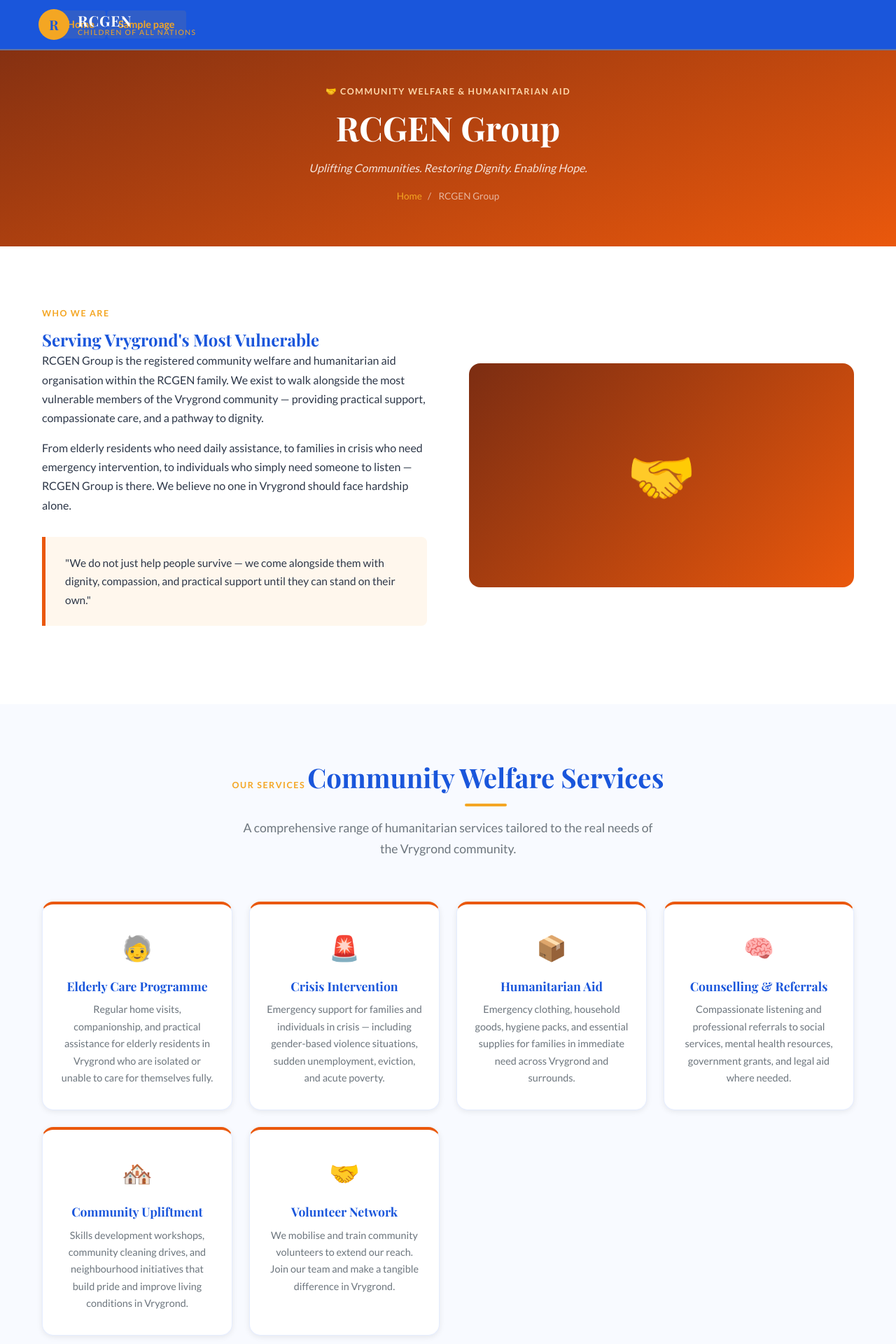
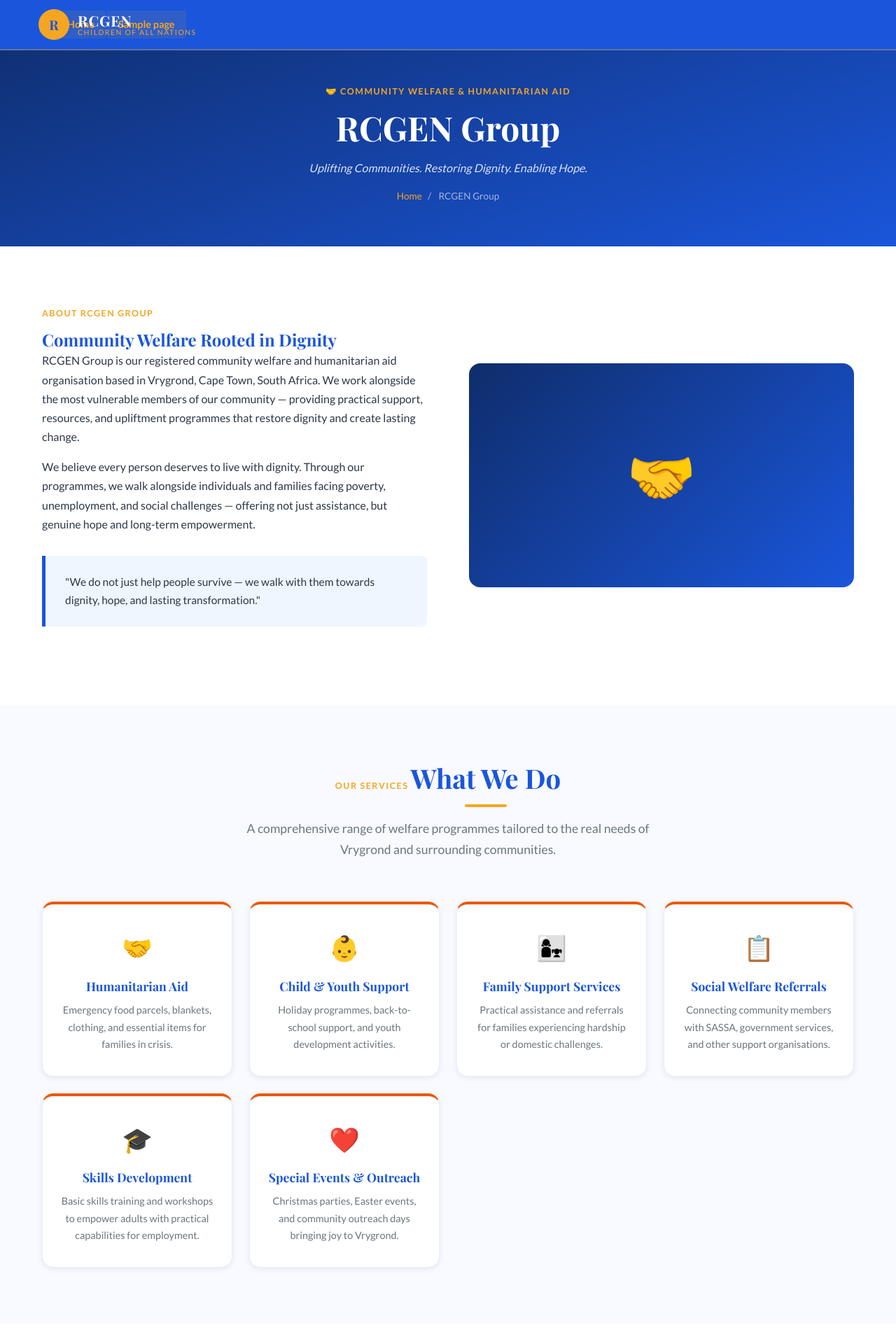
Before and after one commit to ghydalangul-tech/rcgen-global-app, a WordPress theme: template wp-content/themes/rcgen-theme/page-rcgen-group.php in a window 1280 px wide. Shown: the top 1920 px of the page at 70% size. Run offline with PHP 8.4 and a stand-in for WordPress, Linux system fonts and the light colour scheme; the site name, menu and one post (Sample post) are stand-ins, and other content is empty; some libraries are stand-ins or nearby versions.

Commit message:
Update org card descriptions and rewrite RCGEN Group page
front-page.php:
- Card 1 (Church): add Deuteronomy 6:6-7 reference to description
- Card 2 (Foundation): add "registered" to description
- Card 3 (Educare): update to "0-6 years" and "strong foundations"
- Card 4 (Group): update description to match spec (registered org, practical
  support, upliftment programmes, Vrygrond and surrounding areas)

page-rcgen-group.php: Full rewrite per spec:
- Hero: Royal Blue #1a56db (was orange) with subtitle
- Section 1: About RCGEN Group with revised text
- Section 2: 6 service cards — Humanitarian Aid, Child & Youth Support,
  Family Support Services, Social Welfare Referrals, Skills Development,
  Special Events & Outreach
- Section 3: Who We Serve (5 callout boxes covering poverty, food insecurity,
  access to services, domestic challenges, age/disability vulnerability)
- Section 4: Get Involved — 3 action boxes (Donate→/donations,
  Volunteer→/contact, Partner→/contact)
- Section 5: Contact (Vrygrond, info@rcgen.org.za, rcgen.org.za)

Page slug for WordPress: rcgen-group

https://claude.ai/code/session_018DBP7syWgekgUzncGgJvvn

```diff
--- a/wp-content/themes/rcgen-theme/page-rcgen-group.php
+++ b/wp-content/themes/rcgen-theme/page-rcgen-group.php
@@ -3,7 +3,6 @@
  * Template Name: RCGEN Group Page
  * Slug: rcgen-group  →  rcgen.org.za/rcgen-group/
  * Organisation: Community Welfare & Humanitarian Aid
- * (Previously called "NGN Help")
  *
  * @package rcgen-theme
  */
@@ -12,9 +11,9 @@ get_header();
 ?>
 
 <!-- ═══ PAGE HERO ═══════════════════════════════════════════════════════════ -->
-<div class="page-hero" style="background:linear-gradient(160deg,#7c2d12 0%,#ea580c 100%);">
+<div class="page-hero" style="background:linear-gradient(160deg,#0f2d6b 0%,#1a56db 100%);">
   <div class="container">
-    <span class="section-tag" style="color:#fed7aa;display:block;margin-bottom:10px;">
+    <span class="section-tag" style="color:var(--color-gold);display:block;margin-bottom:10px;">
       &#x1F91D; <?php esc_html_e( 'Community Welfare &amp; Humanitarian Aid', 'rcgen-theme' ); ?>
     </span>
     <h1><?php esc_html_e( 'RCGEN Group', 'rcgen-theme' ); ?></h1>
@@ -28,141 +27,175 @@ get_header();
   </div>
 </div>
 
-<!-- ═══ ABOUT ════════════════════════════════════════════════════════════════ -->
+<!-- ═══ SECTION 1: ABOUT ═════════════════════════════════════════════════════ -->
 <section class="page-section page-section--white">
   <div class="container">
     <div class="page-split">
       <div>
-        <span class="section-tag"><?php esc_html_e( 'Who We Are', 'rcgen-theme' ); ?></span>
-        <h2><?php esc_html_e( 'Serving Vrygrond\'s Most Vulnerable', 'rcgen-theme' ); ?></h2>
-        <p><?php esc_html_e( 'RCGEN Group is the registered community welfare and humanitarian aid organisation within the RCGEN family. We exist to walk alongside the most vulnerable members of the Vrygrond community — providing practical support, compassionate care, and a pathway to dignity.', 'rcgen-theme' ); ?></p>
-        <p><?php esc_html_e( 'From elderly residents who need daily assistance, to families in crisis who need emergency intervention, to individuals who simply need someone to listen — RCGEN Group is there. We believe no one in Vrygrond should face hardship alone.', 'rcgen-theme' ); ?></p>
-
-        <div class="callout-box" style="background:#fff7ed;border-left-color:var(--color-group);">
-          <p><?php esc_html_e( '"We do not just help people survive — we come alongside them with dignity, compassion, and practical support until they can stand on their own."', 'rcgen-theme' ); ?></p>
+        <span class="section-tag"><?php esc_html_e( 'About RCGEN Group', 'rcgen-theme' ); ?></span>
+        <h2><?php esc_html_e( 'Community Welfare Rooted in Dignity', 'rcgen-theme' ); ?></h2>
+        <p><?php esc_html_e( 'RCGEN Group is our registered community welfare and humanitarian aid organisation based in Vrygrond, Cape Town, South Africa. We work alongside the most vulnerable members of our community — providing practical support, resources, and upliftment programmes that restore dignity and create lasting change.', 'rcgen-theme' ); ?></p>
+        <p><?php esc_html_e( 'We believe every person deserves to live with dignity. Through our programmes, we walk alongside individuals and families facing poverty, unemployment, and social challenges — offering not just assistance, but genuine hope and long-term empowerment.', 'rcgen-theme' ); ?></p>
+        <div class="callout-box" style="background:#eff6ff;border-left-color:var(--color-navy);">
+          <p><?php esc_html_e( '"We do not just help people survive — we walk with them towards dignity, hope, and lasting transformation."', 'rcgen-theme' ); ?></p>
         </div>
       </div>
-      <div class="page-split-img" aria-hidden="true" style="background:linear-gradient(135deg,#7c2d12,#ea580c);">&#x1F91D;</div>
+      <div class="page-split-img" aria-hidden="true" style="background:linear-gradient(135deg,#0f2d6b,#1a56db);">&#x1F91D;</div>
     </div>
   </div>
 </section>
 
-<!-- ═══ SERVICES ════════════════════════════════════════════════════════════ -->
+<!-- ═══ SECTION 2: WHAT WE DO ════════════════════════════════════════════════ -->
 <section class="page-section page-section--blue">
   <div class="container">
     <div class="section-header fade-in">
       <span class="section-tag"><?php esc_html_e( 'Our Services', 'rcgen-theme' ); ?></span>
-      <h2><?php esc_html_e( 'Community Welfare Services', 'rcgen-theme' ); ?></h2>
-      <p><?php esc_html_e( 'A comprehensive range of humanitarian services tailored to the real needs of the Vrygrond community.', 'rcgen-theme' ); ?></p>
+      <h2><?php esc_html_e( 'What We Do', 'rcgen-theme' ); ?></h2>
+      <p><?php esc_html_e( 'A comprehensive range of welfare programmes tailored to the real needs of Vrygrond and surrounding communities.', 'rcgen-theme' ); ?></p>
     </div>
     <div class="services-grid">
 
       <div class="service-card service-card--group fade-in">
-        <span class="service-icon">&#x1F9D3;</span>
-        <h4><?php esc_html_e( 'Elderly Care Programme', 'rcgen-theme' ); ?></h4>
-        <p><?php esc_html_e( 'Regular home visits, companionship, and practical assistance for elderly residents in Vrygrond who are isolated or unable to care for themselves fully.', 'rcgen-theme' ); ?></p>
+        <span class="service-icon">&#x1F91D;</span>
+        <h4><?php esc_html_e( 'Humanitarian Aid', 'rcgen-theme' ); ?></h4>
+        <p><?php esc_html_e( 'Emergency food parcels, blankets, clothing, and essential items for families in crisis.', 'rcgen-theme' ); ?></p>
       </div>
 
       <div class="service-card service-card--group fade-in fade-in-delay-1">
-        <span class="service-icon">&#x1F6A8;</span>
-        <h4><?php esc_html_e( 'Crisis Intervention', 'rcgen-theme' ); ?></h4>
-        <p><?php esc_html_e( 'Emergency support for families and individuals in crisis — including gender-based violence situations, sudden unemployment, eviction, and acute poverty.', 'rcgen-theme' ); ?></p>
+        <span class="service-icon">&#x1F476;</span>
+        <h4><?php esc_html_e( 'Child &amp; Youth Support', 'rcgen-theme' ); ?></h4>
+        <p><?php esc_html_e( 'Holiday programmes, back-to-school support, and youth development activities.', 'rcgen-theme' ); ?></p>
       </div>
 
       <div class="service-card service-card--group fade-in fade-in-delay-2">
-        <span class="service-icon">&#x1F4E6;</span>
-        <h4><?php esc_html_e( 'Humanitarian Aid', 'rcgen-theme' ); ?></h4>
-        <p><?php esc_html_e( 'Emergency clothing, household goods, hygiene packs, and essential supplies for families in immediate need across Vrygrond and surrounds.', 'rcgen-theme' ); ?></p>
+        <span class="service-icon">&#x1F469;&#x200D;&#x1F467;</span>
+        <h4><?php esc_html_e( 'Family Support Services', 'rcgen-theme' ); ?></h4>
+        <p><?php esc_html_e( 'Practical assistance and referrals for families experiencing hardship or domestic challenges.', 'rcgen-theme' ); ?></p>
       </div>
 
       <div class="service-card service-card--group fade-in fade-in-delay-3">
-        <span class="service-icon">&#x1F9E0;</span>
-        <h4><?php esc_html_e( 'Counselling &amp; Referrals', 'rcgen-theme' ); ?></h4>
-        <p><?php esc_html_e( 'Compassionate listening and professional referrals to social services, mental health resources, government grants, and legal aid where needed.', 'rcgen-theme' ); ?></p>
+        <span class="service-icon">&#x1F4CB;</span>
+        <h4><?php esc_html_e( 'Social Welfare Referrals', 'rcgen-theme' ); ?></h4>
+        <p><?php esc_html_e( 'Connecting community members with SASSA, government services, and other support organisations.', 'rcgen-theme' ); ?></p>
       </div>
 
       <div class="service-card service-card--group fade-in">
-        <span class="service-icon">&#x1F3D8;&#xFE0F;</span>
-        <h4><?php esc_html_e( 'Community Upliftment', 'rcgen-theme' ); ?></h4>
-        <p><?php esc_html_e( 'Skills development workshops, community cleaning drives, and neighbourhood initiatives that build pride and improve living conditions in Vrygrond.', 'rcgen-theme' ); ?></p>
+        <span class="service-icon">&#x1F393;</span>
+        <h4><?php esc_html_e( 'Skills Development', 'rcgen-theme' ); ?></h4>
+        <p><?php esc_html_e( 'Basic skills training and workshops to empower adults with practical capabilities for employment.', 'rcgen-theme' ); ?></p>
       </div>
 
       <div class="service-card service-card--group fade-in fade-in-delay-1">
-        <span class="service-icon">&#x1F91D;</span>
-        <h4><?php esc_html_e( 'Volunteer Network', 'rcgen-theme' ); ?></h4>
-        <p><?php esc_html_e( 'We mobilise and train community volunteers to extend our reach. Join our team and make a tangible difference in Vrygrond.', 'rcgen-theme' ); ?></p>
+        <span class="service-icon">&#x2764;&#xFE0F;</span>
+        <h4><?php esc_html_e( 'Special Events &amp; Outreach', 'rcgen-theme' ); ?></h4>
+        <p><?php esc_html_e( 'Christmas parties, Easter events, and community outreach days bringing joy to Vrygrond.', 'rcgen-theme' ); ?></p>
       </div>
 
     </div>
   </div>
 </section>
 
-<!-- ═══ ELDERLY CARE DETAIL ══════════════════════════════════════════════════ -->
+<!-- ═══ SECTION 3: WHO WE SERVE ══════════════════════════════════════════════ -->
 <section class="page-section page-section--white">
-  <div class="container">
-    <div class="page-split reverse">
-      <div class="page-split-img" aria-hidden="true" style="background:linear-gradient(135deg,#ea580c,#f97316);">&#x1F9D3;</div>
-      <div>
-        <span class="section-tag"><?php esc_html_e( 'Elderly Care', 'rcgen-theme' ); ?></span>
-        <h2><?php esc_html_e( 'Honouring Our Elders in Vrygrond', 'rcgen-theme' ); ?></h2>
-        <p><?php esc_html_e( 'Many elderly residents in Vrygrond live alone, with limited mobility, and without family nearby. RCGEN Group\'s elderly care programme is designed to change that — one visit at a time.', 'rcgen-theme' ); ?></p>
-        <div class="steps-list">
-          <div class="step-item">
-            <div class="step-num" style="background:var(--color-group);">&#x2714;</div>
-            <div class="step-body">
-              <h4><?php esc_html_e( 'Regular Home Visits', 'rcgen-theme' ); ?></h4>
-              <p><?php esc_html_e( 'Trained volunteers visit elderly community members at home — checking on their wellbeing, helping with tasks, and providing companionship.', 'rcgen-theme' ); ?></p>
-            </div>
-          </div>
-          <div class="step-item">
-            <div class="step-num" style="background:var(--color-group);">&#x2714;</div>
-            <div class="step-body">
-              <h4><?php esc_html_e( 'Welfare Grant Assistance', 'rcgen-theme' ); ?></h4>
-              <p><?php esc_html_e( 'We help elderly residents navigate SASSA grant applications and access the government support they are entitled to.', 'rcgen-theme' ); ?></p>
-            </div>
-          </div>
-          <div class="step-item">
-            <div class="step-num" style="background:var(--color-group);">&#x2714;</div>
-            <div class="step-body">
-              <h4><?php esc_html_e( 'Meals &amp; Essentials', 'rcgen-theme' ); ?></h4>
-              <p><?php esc_html_e( 'In partnership with RCGEN Foundation, elderly residents are prioritised for food parcels and meal deliveries.', 'rcgen-theme' ); ?></p>
-            </div>
-          </div>
-        </div>
+  <div class="container" style="max-width:860px;">
+    <div class="section-header fade-in">
+      <span class="section-tag"><?php esc_html_e( 'Our Community', 'rcgen-theme' ); ?></span>
+      <h2><?php esc_html_e( 'Who We Serve', 'rcgen-theme' ); ?></h2>
+      <p><?php esc_html_e( 'We serve children, youth, adults, and the elderly in Vrygrond and surrounding areas who face:', 'rcgen-theme' ); ?></p>
+    </div>
+    <div class="grid-2 fade-in" style="gap:20px;margin-top:32px;">
+      <div class="callout-box" style="background:#eff6ff;border-left-color:var(--color-navy);">
+        <p>&#x1F4B8; <strong><?php esc_html_e( 'Poverty &amp; Unemployment', 'rcgen-theme' ); ?></strong><br>
+        <?php esc_html_e( 'Families and individuals without income or economic stability.', 'rcgen-theme' ); ?></p>
+      </div>
+      <div class="callout-box" style="background:#eff6ff;border-left-color:var(--color-navy);">
+        <p>&#x1F371; <strong><?php esc_html_e( 'Food Insecurity', 'rcgen-theme' ); ?></strong><br>
+        <?php esc_html_e( 'Children and families who do not have enough to eat.', 'rcgen-theme' ); ?></p>
+      </div>
+      <div class="callout-box" style="background:#eff6ff;border-left-color:var(--color-navy);">
+        <p>&#x1F6AB; <strong><?php esc_html_e( 'Lack of Access to Services', 'rcgen-theme' ); ?></strong><br>
+        <?php esc_html_e( 'People who struggle to navigate government services and grants.', 'rcgen-theme' ); ?></p>
+      </div>
+      <div class="callout-box" style="background:#eff6ff;border-left-color:var(--color-navy);">
+        <p>&#x1F3E0; <strong><?php esc_html_e( 'Domestic &amp; Social Challenges', 'rcgen-theme' ); ?></strong><br>
+        <?php esc_html_e( 'Families experiencing GBV, crisis situations, or social breakdown.', 'rcgen-theme' ); ?></p>
+      </div>
+      <div class="callout-box" style="background:#eff6ff;border-left-color:var(--color-navy);">
+        <p>&#x1F9D3; <strong><?php esc_html_e( 'Vulnerability Due to Age or Disability', 'rcgen-theme' ); ?></strong><br>
+        <?php esc_html_e( 'Elderly residents and people with disabilities who need extra care and support.', 'rcgen-theme' ); ?></p>
       </div>
     </div>
   </div>
 </section>
 
-<!-- ═══ HOW TO GET HELP / VOLUNTEER ═════════════════════════════════════════ -->
+<!-- ═══ SECTION 4: GET INVOLVED ══════════════════════════════════════════════ -->
 <section class="page-section page-section--blue">
-  <div class="container" style="max-width:860px;">
-    <div class="grid-2" style="gap:40px;margin-top:0;">
-      <div class="fade-in">
-        <h3 style="color:var(--color-group);margin-bottom:16px;">&#x1F198; <?php esc_html_e( 'Need Help?', 'rcgen-theme' ); ?></h3>
-        <p><?php esc_html_e( 'If you or someone you know in Vrygrond needs community welfare support, please reach out to us. We treat all enquiries with confidentiality and compassion.', 'rcgen-theme' ); ?></p>
-        <p><?php esc_html_e( 'No situation is too small or too big. We are here to help.', 'rcgen-theme' ); ?></p>
-        <a href="<?php echo esc_url( home_url( '/contact' ) ); ?>" class="btn btn-navy" style="margin-top:8px;">
-          <?php esc_html_e( 'Contact RCGEN Group', 'rcgen-theme' ); ?>
+  <div class="container">
+    <div class="section-header fade-in">
+      <span class="section-tag"><?php esc_html_e( 'Get Involved', 'rcgen-theme' ); ?></span>
+      <h2><?php esc_html_e( 'Make a Difference Today', 'rcgen-theme' ); ?></h2>
+      <p><?php esc_html_e( 'There are many ways to support RCGEN Group and the vulnerable people of Vrygrond.', 'rcgen-theme' ); ?></p>
+    </div>
+    <div class="services-grid" style="grid-template-columns:repeat(auto-fit,minmax(260px,1fr));">
+
+      <div class="service-card fade-in" style="border-top:4px solid var(--color-gold);display:flex;flex-direction:column;">
+        <span class="service-icon">&#x2764;&#xFE0F;</span>
+        <h4><?php esc_html_e( 'Donate', 'rcgen-theme' ); ?></h4>
+        <p style="flex:1;"><?php esc_html_e( 'Your financial gift directly funds our humanitarian programmes — from emergency aid parcels to youth development.', 'rcgen-theme' ); ?></p>
+        <a href="<?php echo esc_url( home_url( '/donations' ) ); ?>" class="btn btn-primary" style="margin-top:20px;text-align:center;">
+          <?php esc_html_e( 'Donate Now', 'rcgen-theme' ); ?>
         </a>
       </div>
-      <div class="fade-in fade-in-delay-1">
-        <h3 style="color:var(--color-group);margin-bottom:16px;">&#x1F91D; <?php esc_html_e( 'Want to Volunteer?', 'rcgen-theme' ); ?></h3>
-        <p><?php esc_html_e( 'We are always looking for compassionate, committed community members to join our volunteer team. Whether you have a few hours a week or can commit to regular service — we have a place for you.', 'rcgen-theme' ); ?></p>
-        <p><?php esc_html_e( 'No qualifications needed — just a heart for your community.', 'rcgen-theme' ); ?></p>
-        <a href="<?php echo esc_url( home_url( '/survey' ) ); ?>" class="btn btn-navy" style="margin-top:8px;">
-          <?php esc_html_e( 'Register as Volunteer', 'rcgen-theme' ); ?>
+
+      <div class="service-card fade-in fade-in-delay-1" style="border-top:4px solid var(--color-navy);display:flex;flex-direction:column;">
+        <span class="service-icon">&#x1F64C;</span>
+        <h4><?php esc_html_e( 'Volunteer', 'rcgen-theme' ); ?></h4>
+        <p style="flex:1;"><?php esc_html_e( 'Give your time and skills to help transform lives in Vrygrond. No experience needed — just a willing heart.', 'rcgen-theme' ); ?></p>
+        <a href="<?php echo esc_url( home_url( '/contact' ) ); ?>" class="btn btn-navy" style="margin-top:20px;text-align:center;">
+          <?php esc_html_e( 'Contact Us', 'rcgen-theme' ); ?>
         </a>
       </div>
+
+      <div class="service-card fade-in fade-in-delay-2" style="border-top:4px solid #16a34a;display:flex;flex-direction:column;">
+        <span class="service-icon">&#x1F91D;</span>
+        <h4><?php esc_html_e( 'Partner With Us', 'rcgen-theme' ); ?></h4>
+        <p style="flex:1;"><?php esc_html_e( 'Churches, businesses, and organisations — let\'s work together to multiply our impact in Vrygrond and beyond.', 'rcgen-theme' ); ?></p>
+        <a href="<?php echo esc_url( home_url( '/contact' ) ); ?>" class="btn btn-outline" style="margin-top:20px;text-align:center;">
+          <?php esc_html_e( 'Contact Us', 'rcgen-theme' ); ?>
+        </a>
+      </div>
+
     </div>
   </div>
 </section>
 
+<!-- ═══ SECTION 5: CONTACT ════════════════════════════════════════════════════ -->
+<section class="page-section page-section--white">
+  <div class="container" style="max-width:680px;text-align:center;">
+    <div class="section-header fade-in">
+      <span class="section-tag"><?php esc_html_e( 'Reach Out', 'rcgen-theme' ); ?></span>
+      <h2><?php esc_html_e( 'Contact RCGEN Group', 'rcgen-theme' ); ?></h2>
+    </div>
+    <div class="callout-box fade-in" style="background:#eff6ff;border-left-color:var(--color-navy);text-align:left;margin-top:32px;">
+      <p style="font-size:1rem;line-height:1.9;">
+        <strong><?php esc_html_e( 'RCGEN Group', 'rcgen-theme' ); ?></strong><br>
+        &#x1F4CD; <?php esc_html_e( 'Vrygrond, Cape Town', 'rcgen-theme' ); ?><br>
+        <?php esc_html_e( 'Western Cape, South Africa', 'rcgen-theme' ); ?><br>
+        &#x2709; <a href="mailto:info@rcgen.org.za">info@rcgen.org.za</a><br>
+        &#x1F310; <a href="https://rcgen.org.za">rcgen.org.za</a>
+      </p>
+    </div>
+    <p class="fade-in" style="margin-top:24px;color:#6b7280;font-size:0.9rem;">
+      <?php esc_html_e( 'We respond to all messages within 24–48 hours on weekdays. For urgent welfare matters, please email us directly.', 'rcgen-theme' ); ?>
+    </p>
+  </div>
+</section>
+
 <!-- ═══ CTA ══════════════════════════════════════════════════════════════════ -->
-<div class="page-cta-band" style="background:linear-gradient(135deg,#7c2d12,#ea580c);">
+<div class="page-cta-band">
   <div class="container">
     <h2><?php esc_html_e( 'No One in Vrygrond Should Face Hardship Alone', 'rcgen-theme' ); ?></h2>
-    <p><?php esc_html_e( 'RCGEN Group is here for the whole community — from crisis support to elderly care. Reach out, get involved, or support our work.', 'rcgen-theme' ); ?></p>
+    <p><?php esc_html_e( 'RCGEN Group is here for the whole community. Reach out, get involved, or support our work today.', 'rcgen-theme' ); ?></p>
     <div class="page-cta-actions">
       <a href="<?php echo esc_url( home_url( '/contact' ) ); ?>" class="btn btn-primary">
         &#x2709; <?php esc_html_e( 'Get In Touch', 'rcgen-theme' ); ?>
```
Also changed, not shown: wp-content/themes/rcgen-theme/front-page.php (+4 -4 lines).
